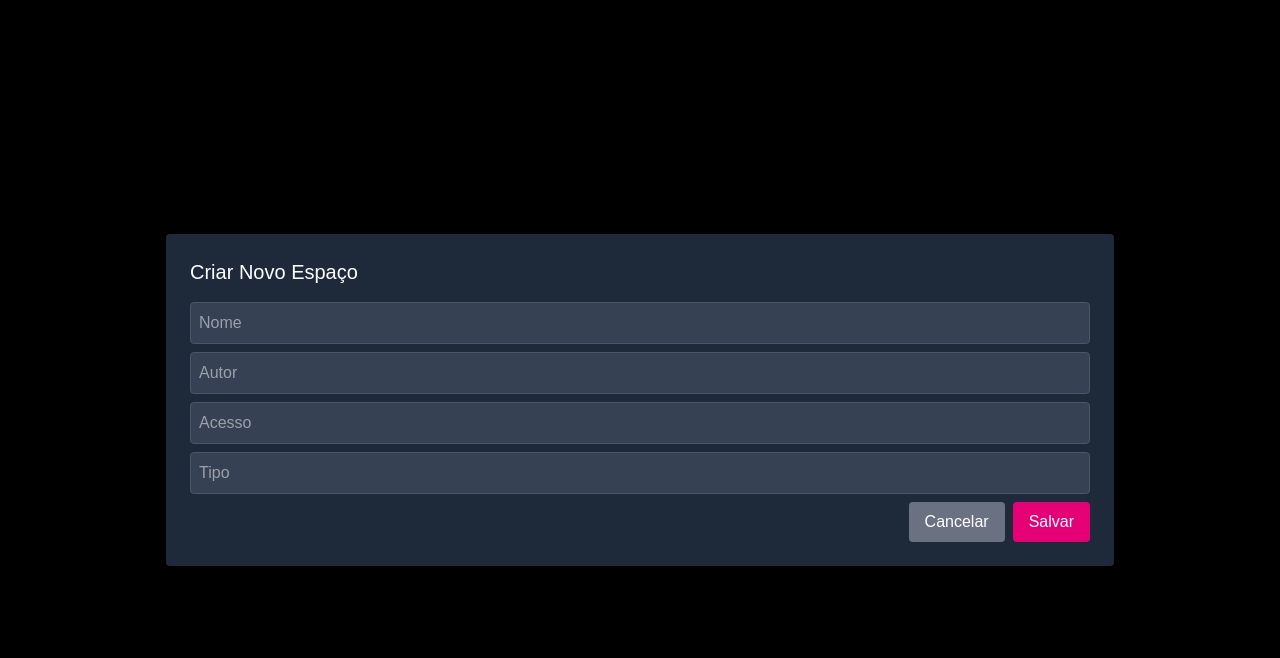
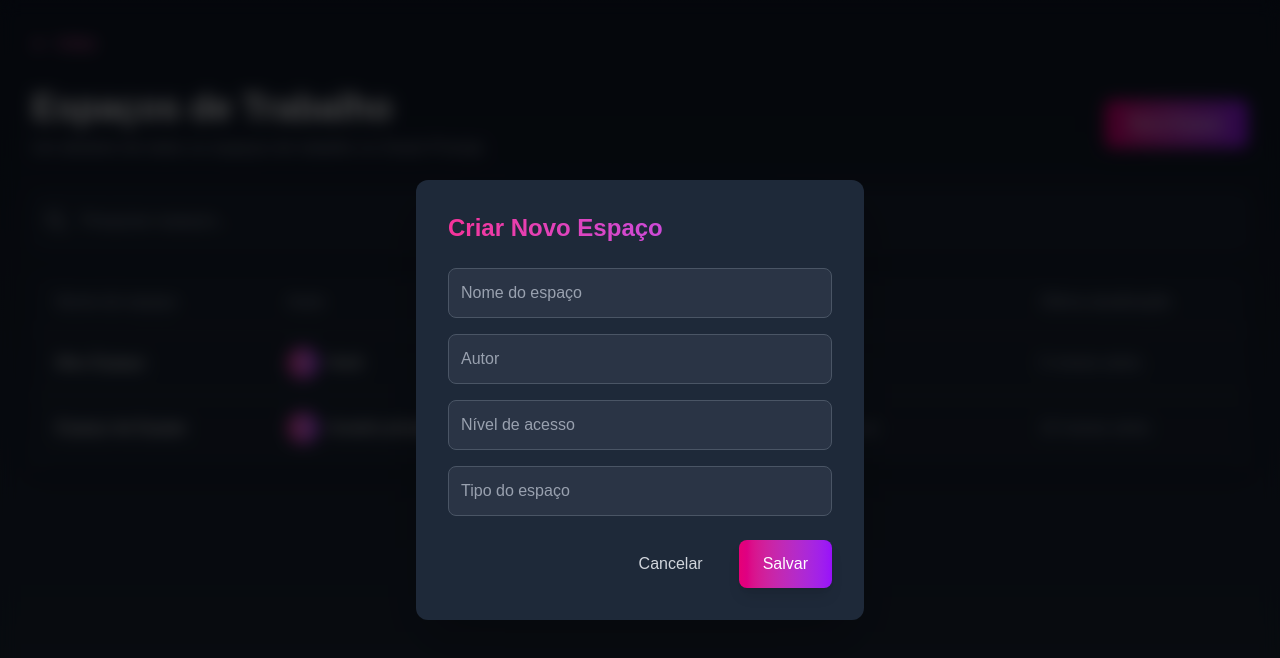
Before and after one commit to FatecFranca/DSM-P3-G07-2025-1, a Next.js app in the folder front-end/: page /collections in a window 1280 px wide. Both pictures are taken after a click on the button "Novo Espaço". Shown: the top 658 px of the page. Built offline with nearby package versions, Linux system fonts and the light colour scheme.

Commit message:
🗃️ raw: Update the collection page

```diff
--- a/front-end/src/pages/collections.tsx
+++ b/front-end/src/pages/collections.tsx
@@ -1,20 +1,19 @@
 import { useState } from "react";
-
 
 const initialWorkspaces = [
   {
-    name: "My Workspace",
-    createdBy: "You",
-    access: "Only the creator",
-    type: "Personal",
-    lastUpdated: "5 months ago",
+    name: "Meu Espaço",
+    createdBy: "Você",
+    access: "Somente o criador",
+    type: "Pessoal",
+    lastUpdated: "5 meses atrás",
   },
   {
-    name: "Team Workspace",
-    createdBy: "Private user",
-    access: "Everyone in Snack Prompt team",
-    type: "Team (3 members)",
-    lastUpdated: "10 months ago",
+    name: "Espaço da Equipe",
+    createdBy: "Usuário privado",
+    access: "Todos no time Snack Prompt",
+    type: "Time (3 membros)",
+    lastUpdated: "10 meses atrás",
   },
 ];
 
@@ -38,7 +37,7 @@ export default function WorkspaceList() {
 
   const handleSubmit = () => {
     if (!form.name || !form.createdBy || !form.access || !form.type) return;
-    setWorkspaces((prev) => [...prev, { ...form, lastUpdated: "Just now" }]);
+    setWorkspaces((prev) => [...prev, { ...form, lastUpdated: "Agora mesmo" }]);
     setIsDialogOpen(false);
     setForm({
       name: "",
@@ -73,119 +72,145 @@ export default function WorkspaceList() {
   );
 
   return (
-    <div className="p-6 bg-gray-900 min-h-screen text-white">
-      <div>
-        <a href="/" className="text-sm text-gray-400">
+    <div className="min-h-screen bg-gradient-to-b from-gray-900 to-gray-800 text-white">
+      <div className="max-w-7xl mx-auto px-4 sm:px-6 lg:px-8 py-8">
+        <div className="mb-8">
+          <a href="/" className="text-pink-400 hover:text-pink-300 transition-colors duration-200 flex items-center gap-2">
+            <svg className="w-4 h-4" fill="none" stroke="currentColor" viewBox="0 0 24 24">
+              <path strokeLinecap="round" strokeLinejoin="round" strokeWidth={2} d="M10 19l-7-7m0 0l7-7m-7 7h18" />
+            </svg>
             Voltar
           </a>
         </div>
 
-      <div className="flex justify-between items-center">
-        <h1 className="text-2xl font-bold mt-4">Espaços de trabalhos</h1>
+        <div className="flex justify-between items-center mb-8">
+          <div>
+            <h1 className="text-4xl font-bold">
+              Espaços de Trabalho
+            </h1>
+            <p className="text-gray-400 mt-2">
+              Um diretório de todos os espaços de trabalho no Snack Prompt.
+            </p>
+          </div>
           <button
-          className="mt-4 bg-pink-600 px-4 py-2 rounded text-white cursor-pointer border-none"
+            className="bg-gradient-to-r from-pink-600 to-purple-600 px-6 py-3 rounded-lg text-white font-medium
+            hover:from-pink-500 hover:to-purple-500 transition-all duration-200 shadow-lg hover:shadow-pink-500/20"
             onClick={() => setIsDialogOpen(true)}
           >
             Novo Espaço
           </button>
         </div>
 
-      <p className="text-gray-400 mb-4">
-        Um diretório de todos os espaços de trabalho no Snack Prompt.
-      </p>
-
-      <div className="flex gap-2 mb-6">
+        <div className="mb-6">
+          <div className="relative">
             <input
               type="text"
-          placeholder="Pesquisar"
-          className="flex p-2 bg-gray-700 border border-gray-600 rounded text-white w-full"
+              placeholder="Pesquisar espaços..."
+              className="w-full p-4 pl-12 bg-gray-800/50 border border-gray-700 rounded-lg text-white
+              placeholder-gray-400 focus:outline-none focus:ring-2 focus:ring-pink-500 focus:border-transparent
+              transition-all duration-200"
               value={searchTerm}
               onChange={(e) => setSearchTerm(e.target.value)}
             />
+            <svg className="w-6 h-6 text-gray-400 absolute left-3 top-1/2 transform -translate-y-1/2" fill="none" stroke="currentColor" viewBox="0 0 24 24">
+              <path strokeLinecap="round" strokeLinejoin="round" strokeWidth={2} d="M21 21l-6-6m2-5a7 7 0 11-14 0 7 7 0 0114 0z" />
+            </svg>
+          </div>
         </div>
 
-      <div className="bg-gray-700 p-4 rounded">
-        <table className="w-full text-left">
+        <div className="bg-gray-800/50 rounded-xl shadow-xl backdrop-blur-sm">
+          <table className="w-full">
             <thead>
-            <tr className="border-b border-gray-600 text-gray-400">
-              <th
-                className="py-2 cursor-pointer"
-                onClick={() => handleSort("name")}
-              >
+              <tr className="border-b border-gray-700">
+                <th className="py-4 px-6 text-left text-gray-400 font-medium cursor-pointer hover:text-pink-400 transition-colors duration-200"
+                  onClick={() => handleSort("name")}>
                   Nome do espaço
                 </th>
-              <th>Autor</th>
-              <th>Acessos</th>
-              <th
-                className="cursor-pointer"
-                onClick={() => handleSort("lastUpdated")}
-              >
+                <th className="py-4 px-6 text-left text-gray-400 font-medium">Autor</th>
+                <th className="py-4 px-6 text-left text-gray-400 font-medium">Acessos</th>
+                <th className="py-4 px-6 text-left text-gray-400 font-medium cursor-pointer hover:text-pink-400 transition-colors duration-200"
+                  onClick={() => handleSort("lastUpdated")}>
                   Última atualização
                 </th>
               </tr>
             </thead>
             <tbody>
               {filteredWorkspaces.map((workspace, index) => (
-              <tr key={index} className="border-b border-gray-600">
-                <td className="py-3">{workspace.name}</td>
-                <td className="flex items-center gap-2">
-
+                <tr key={index} className="border-b border-gray-700 hover:bg-gray-700/30 transition-colors duration-200">
+                  <td className="py-4 px-6 font-medium">{workspace.name}</td>
+                  <td className="py-4 px-6 flex items-center gap-2">
+                    <div className="w-8 h-8 rounded-full bg-gradient-to-r from-pink-500 to-purple-500 flex items-center justify-center">
+                      {workspace.createdBy[0]}
+                    </div>
                     {workspace.createdBy}
                   </td>
-                <td>
+                  <td className="py-4 px-6">
                     {workspace.access}{" "}
                     <span className="text-gray-400 text-sm">
                       ({workspace.type})
                     </span>
                   </td>
-                <td>{workspace.lastUpdated}</td>
+                  <td className="py-4 px-6 text-gray-400">{workspace.lastUpdated}</td>
                 </tr>
               ))}
             </tbody>
           </table>
         </div>
+      </div>
 
       {isDialogOpen && (
-        <div className="fixed inset-0 flex items-center justify-center bg-black bg-opacity-50">
-          <div className="bg-gray-800 p-6 rounded">
-            <h2 className="text-xl mb-4">Criar Novo Espaço</h2>
+        <div className="fixed inset-0 flex items-center justify-center bg-black/70 backdrop-blur-sm">
+          <div className="bg-gray-800 p-8 rounded-xl shadow-2xl w-full max-w-md">
+            <h2 className="text-2xl font-bold mb-6 bg-gradient-to-r from-pink-500 to-purple-500 bg-clip-text text-transparent">
+              Criar Novo Espaço
+            </h2>
             <input
               type="text"
               name="name"
-              placeholder="Nome"
-              className="w-full p-2 mb-2 bg-gray-700 border border-gray-600 rounded text-white"
+              placeholder="Nome do espaço"
+              className="w-full p-3 mb-4 bg-gray-700/50 border border-gray-600 rounded-lg text-white
+              placeholder-gray-400 focus:outline-none focus:ring-2 focus:ring-pink-500 focus:border-transparent
+              transition-all duration-200"
               onChange={handleInputChange}
             />
             <input
               type="text"
               name="createdBy"
               placeholder="Autor"
-              className="w-full p-2 mb-2 bg-gray-700 border border-gray-600 rounded text-white"
+              className="w-full p-3 mb-4 bg-gray-700/50 border border-gray-600 rounded-lg text-white
+              placeholder-gray-400 focus:outline-none focus:ring-2 focus:ring-pink-500 focus:border-transparent
+              transition-all duration-200"
               onChange={handleInputChange}
             />
             <input
               type="text"
               name="access"
-              placeholder="Acesso"
-              className="w-full p-2 mb-2 bg-gray-700 border border-gray-600 rounded text-white"
+              placeholder="Nível de acesso"
+              className="w-full p-3 mb-4 bg-gray-700/50 border border-gray-600 rounded-lg text-white
+              placeholder-gray-400 focus:outline-none focus:ring-2 focus:ring-pink-500 focus:border-transparent
+              transition-all duration-200"
               onChange={handleInputChange}
             />
             <input
               type="text"
               name="type"
-              placeholder="Tipo"
-              className="w-full p-2 mb-2 bg-gray-700 border border-gray-600 rounded text-white"
+              placeholder="Tipo do espaço"
+              className="w-full p-3 mb-6 bg-gray-700/50 border border-gray-600 rounded-lg text-white
+              placeholder-gray-400 focus:outline-none focus:ring-2 focus:ring-pink-500 focus:border-transparent
+              transition-all duration-200"
               onChange={handleInputChange}
             />
-            <div className="flex justify-end gap-2">
+            <div className="flex justify-end gap-3">
               <button
-                className="bg-gray-500 px-4 py-2 rounded text-white"
+                className="px-6 py-3 rounded-lg text-gray-300 hover:text-white hover:bg-gray-700
+                transition-all duration-200"
                 onClick={() => setIsDialogOpen(false)}
               >
                 Cancelar
               </button>
               <button
-                className="bg-pink-600 px-4 py-2 rounded text-white"
+                className="bg-gradient-to-r from-pink-600 to-purple-600 px-6 py-3 rounded-lg text-white font-medium
+                hover:from-pink-500 hover:to-purple-500 transition-all duration-200 shadow-lg hover:shadow-pink-500/20"
                 onClick={handleSubmit}
               >
                 Salvar
```
Lines whose indentation alone changed are shown as unchanged.
